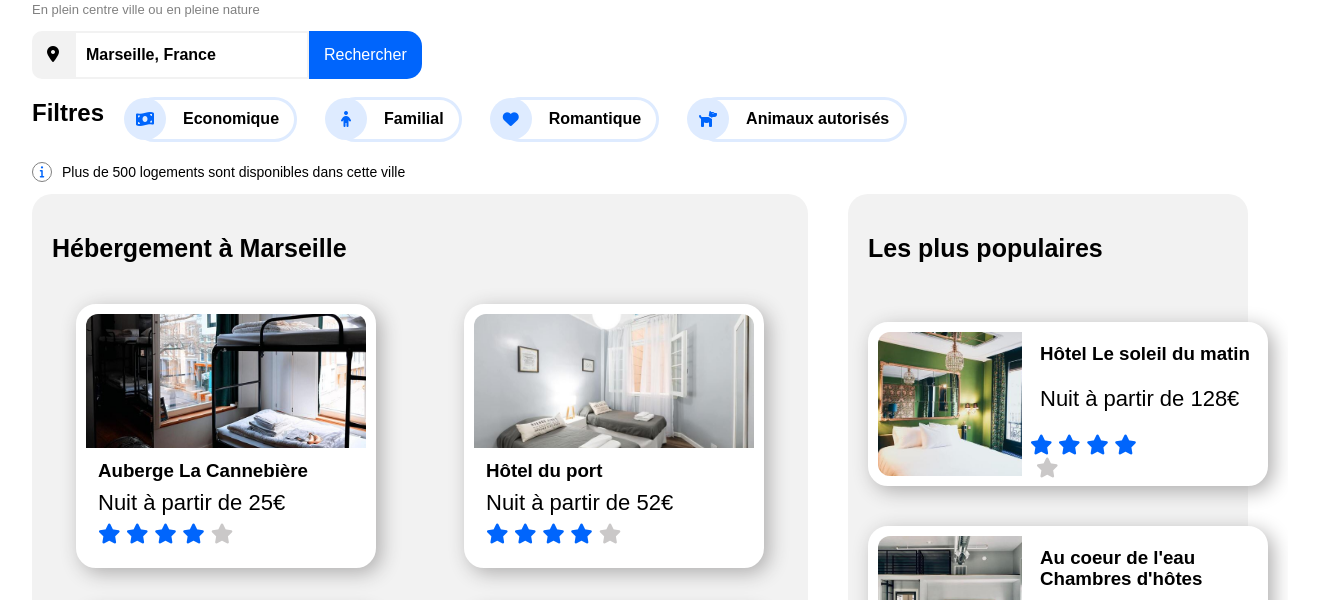
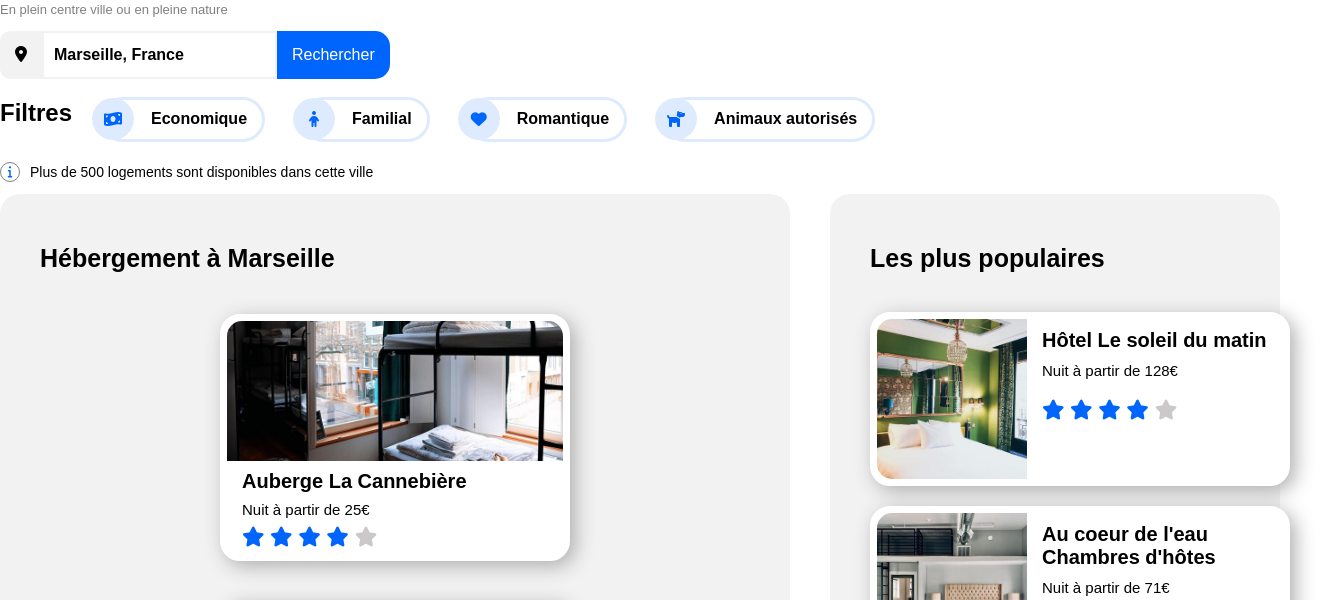
Before and after one commit to yusef-boulam/Projet_2, a plain HTML site: page index.html in a window 1280 px wide. Shown: the part 139-739 px from the top of the page, 1320 px wide, since content can reach past the window. Drawn offline with Linux system fonts and the light colour scheme; some icons are missing.

Commit message:
reglage card et max-width

```diff
--- a/styles.css
+++ b/styles.css
@@ -14,6 +14,7 @@ body {
   max-width: 95%;
   margin-left:auto;
   margin-right: auto;
+  max-width: 1800px;
 
 }
 
@@ -208,6 +209,8 @@ header p {
   background-color: #f2f2f2;
   border-radius: 20px;
   width: 70%;
+  max-width: 1300px;
+  padding: 10px 20px 20px 20px;
 
 }
 
@@ -224,7 +227,7 @@ header p {
 }
 
 .cardHebergementMarseille {
-  width: 300px;
+  width: 350px;
   border-radius: 20px;
   object-fit: cover;
   background-color: white;
@@ -239,22 +242,23 @@ header p {
   width: 100%;
   object-fit: cover;
   border-radius: 20px 20px 0 0;
-  padding: 8px;
+  padding: 5px;
 }
 
 .cardHebergementMarseille__heading {
   margin: 0 0 0 20px;
+  font-size: 20px;
 }
 
 .cardHebergementMarseille p {
   margin: 8px 0 8px 20px;
-  font-size: 22px;
+  font-size: 15px;
 }
 
 .cardHebergementMarseille__containerStars {
   display: flex;
   flex-direction: row;
-  padding-bottom: 20px;
+  padding-bottom: 10px;
   margin-left: 20px;
   font-size: 20px;
 }
@@ -265,8 +269,11 @@ header p {
   background-color: #f2f2f2;
   border-radius: 20px;
   width: 30%;
-  min-width: 400px;
+  max-width: 500px;
+  min-width: 450px;
   margin-left: 40px;
+  padding: 10px 20px 20px 20px;
+
 }
 
 #ContainerPlusPopulaires {
@@ -281,11 +288,11 @@ header p {
 }
 
 .cardPlusPopulaires {
-  width: 400px;
+  width: 420px;
   border-radius: 20px;
   object-fit: cover;
   background-color: white;
-  margin: 20px;
+  margin: 0 20px 20px 20px;
   display: flex;
   padding-top: 0;
   box-shadow: 5px 5px 20px rgb(174, 173, 173);
@@ -293,25 +300,31 @@ header p {
 }
 
 .cardPlusPopulaires img {
-  height: 160px;
+  height: 170px;
   width: 160px;
   object-fit: cover;
   border-radius: 20px 0 0 20px;
-  padding: 8px;
+  padding: 5px;
+  margin: 0;
 }
 
 .cardPlusPopulaires__heading {
-  padding:0 0 0 10px;
+  padding: 15px 10px 0 10px;
+  margin: 0;
+  font-size: 20px;
 }
 
 .cardPlusPopulaires p {
-  padding: 0 0 0 10px;
-  font-size: 22px;
+  padding: 10px 0 0 10px;
+  font-size: 15px;
+  margin: 0;
 }
 
 .cardPlusPopulaires__containerStars {
-  margin-top: 20px;
+  padding: 20px 0 0 10px;
   font-size: 20px;
+  display: flex;
+  flex-direction: row;
 }
 
 /* ACTIVITE MARSEILLE (SECTION) */
```
